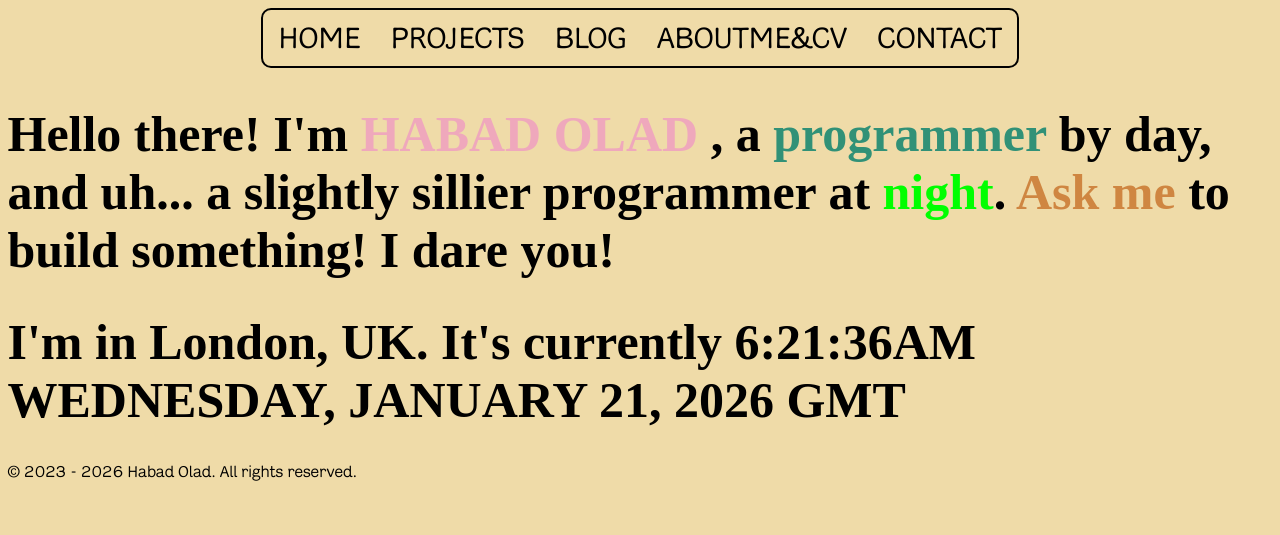
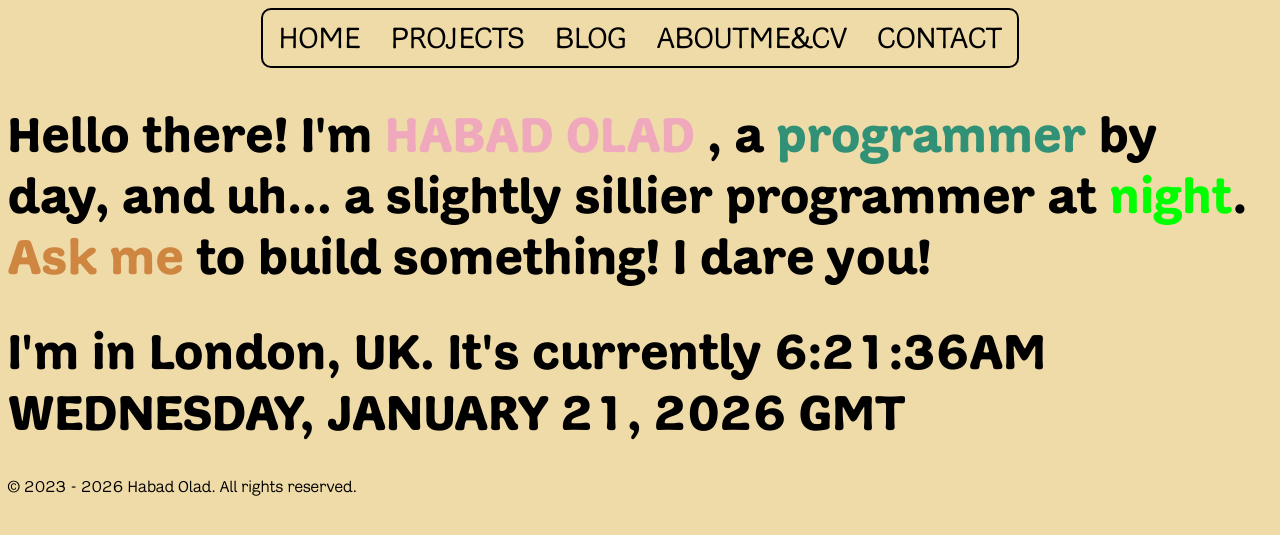
Before and after one commit to HabadOlad/habadolad.github.io, a Jekyll site: the page built from index.html, in a window 1280 px wide. Shown: the top 535 px of the page. Built offline with Jekyll 4.4.1, drawn with Linux system fonts in a browser that asks for light colours; some web fonts are replaced.

Commit message:
feat:broken font links

```diff
--- a/assets/css/firstSiteStyling.css
+++ b/assets/css/firstSiteStyling.css
@@ -1,20 +1,22 @@
+/* 1. BOLD VARIANT */
 /* 1. BOLD VARIANT */
 @font-face {
-  font-family: "Adesso"; /* Use ONE consistent family name */
-  font-weight: 700; /* Maps to the bold file */
+  font-family: "Adesso";
+  font-weight: 700;
   font-style: normal;
-  src: url("/fonts/font (1)/Adesso-Bold.woff2") format("woff2"),
-    url("/fonts/font (1)/Adesso-Bold.woff") format("woff");
+  /* .. means "go out of the css folder, then look into the fonts folder" */
+  src: url("../css/fonts/font (1)/Adesso-Bold.woff2") format("woff2"),
+    url("../css/fonts/font (1)/Adesso-Bold.woff") format("woff");
   font-display: swap;
 }
 
 /* 2. THIN/REGULAR VARIANT */
 @font-face {
-  font-family: "Adesso"; /* Use the SAME family name */
-  font-weight: 300; /* Maps to the regular file (to use for a thin look) */
+  font-family: "Adesso";
+  font-weight: 300;
   font-style: normal;
-  src: url("fonts/font (1)/AdessoW00-Regular.woff2") format("woff2"),
-    url("fonts/font (1)/AdessoW00-Regular.woff") format("woff");
+  src: url("../css/fonts/font (1)/AdessoW00-Regular.woff2") format("woff2"),
+    url("../css/fonts/font (1)/AdessoW00-Regular.woff") format("woff");
   font-display: swap;
 }
 
```
